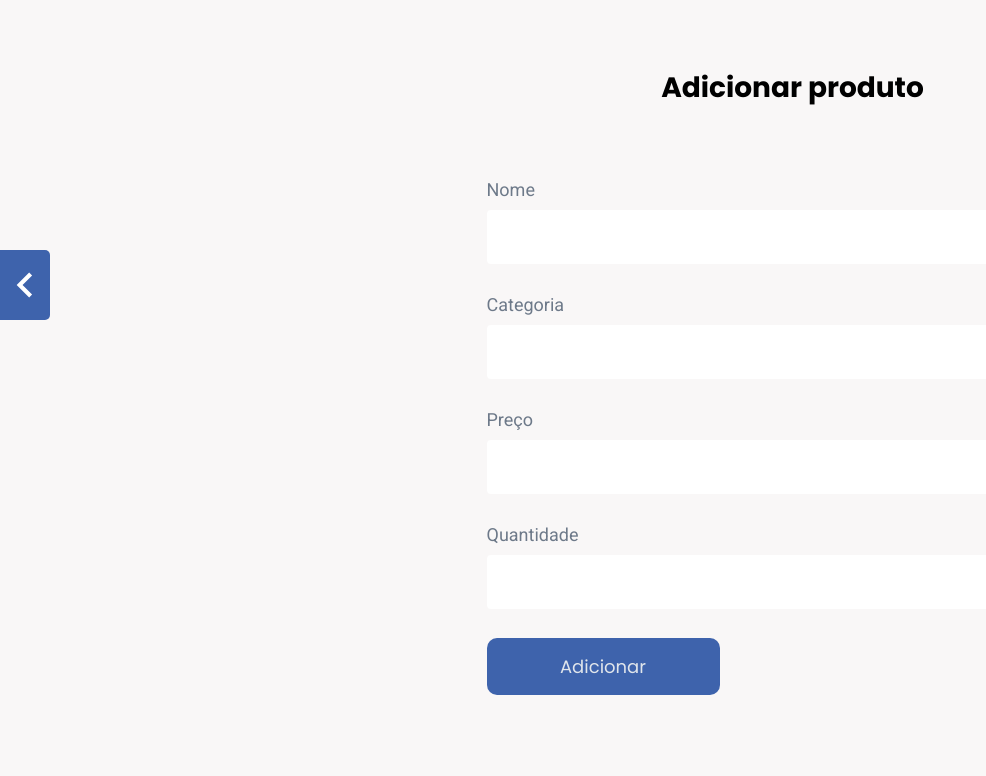
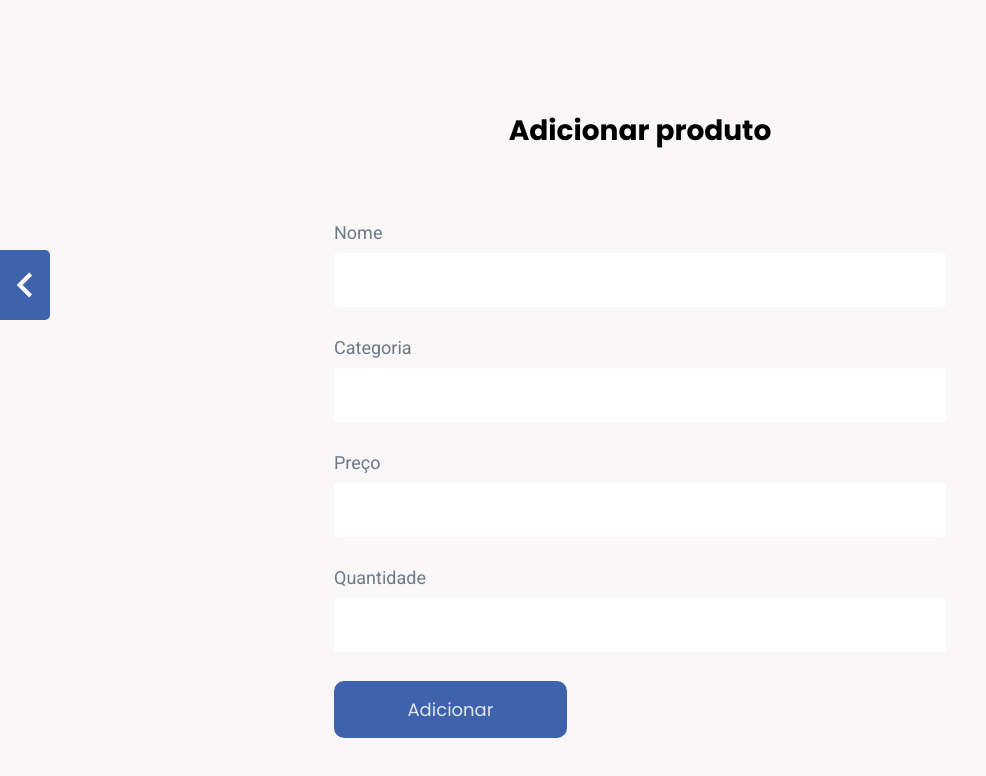
Before and after one commit to santanafx/e-manager, a React (Vite) app: page /produtos in a window 1280 px wide. Shown: the top 776 px of the page, without its empty margins (0-986 px from the left). Built offline with nearby package versions, Linux system fonts and the light colour scheme.

Commit message:
fix: adicionado flex-wrap na página Dashboard

```diff
--- a/src/css/main.css
+++ b/src/css/main.css
@@ -82,12 +82,12 @@
   margin-left: 305px;
   margin-top: 67px;
   display: flex;
+  flex-wrap: wrap;
   gap: 20px;
 }
 
 .produtos__container {
-  margin-left: 305px;
-  margin-top: 67px;
+  margin-top: 110px;
   display: flex;
   flex-direction: column;
   align-items: center;
--- a/src/styles/_dashboard.scss
+++ b/src/styles/_dashboard.scss
@@ -2,5 +2,6 @@
   margin-left: 305px;
   margin-top: 67px;
   display: flex;
+  flex-wrap: wrap;
   gap: 20px;
 }
--- a/src/styles/_produtos.scss
+++ b/src/styles/_produtos.scss
@@ -1,8 +1,7 @@
 @use 'variables';
 
 .produtos__container {
-  margin-left: 305px;
-  margin-top: 67px;
+  margin-top: 110px;
   display: flex;
   flex-direction: column;
   align-items: center;
```
Also changed, not shown: 1 other file (tests, documents, lock files or other folders).
